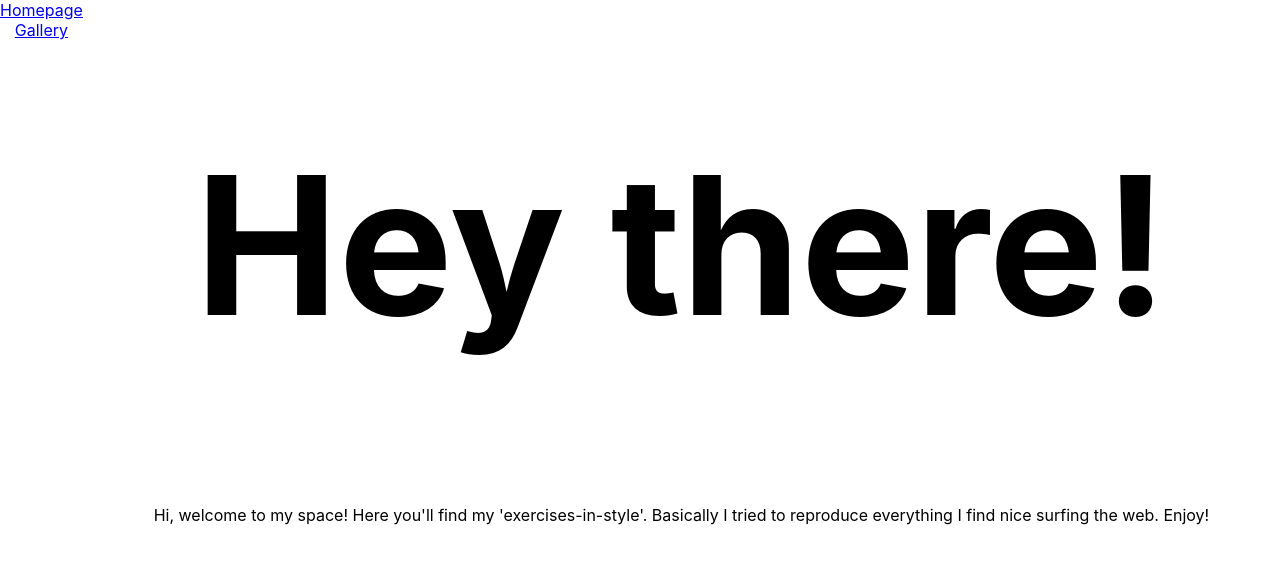
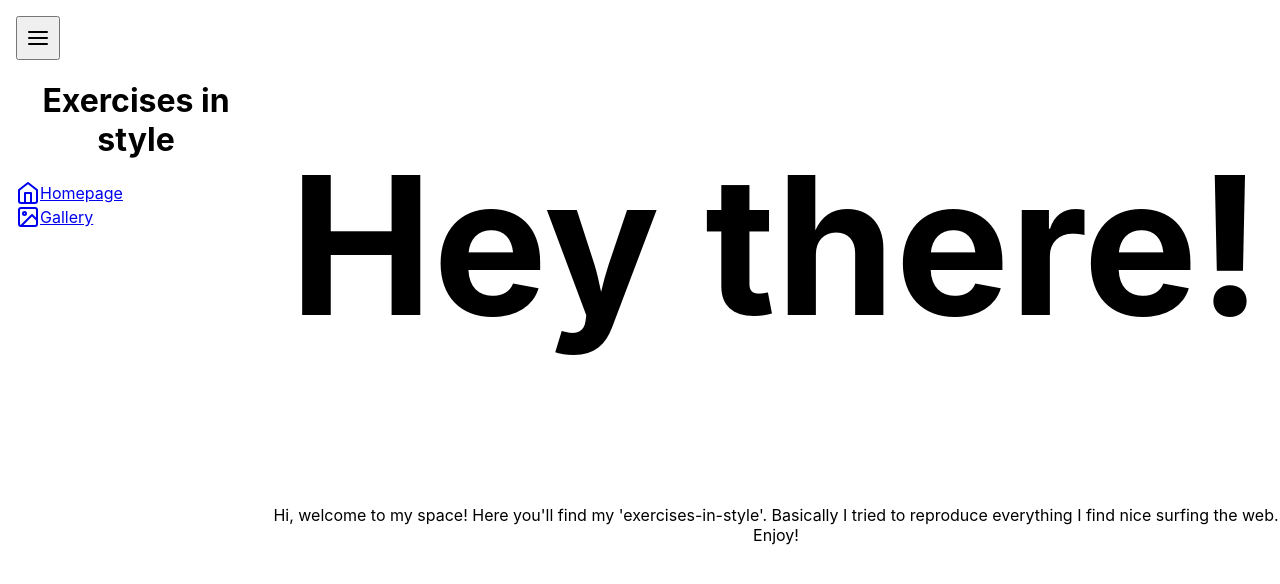
Before and after one commit to Lindsay89/exercises-in-style, a React (Create React App) app: page /eis/ in a window 1280 px wide. Shown: the top 584 px of the page. Built offline with nearby package versions, Linux system fonts and the light colour scheme.

Commit message:
perf: wip in sidebar

```diff
--- a/src/components/Button/button.scss
+++ b/src/components/Button/button.scss
@@ -1,3 +1,5 @@
 .eis-button {
-  padding: 1rem;
+  padding: 0.5rem;
+  display: flex;
+  align-items: center;
 }
--- a/src/components/Scaffold/scaffold.scss
+++ b/src/components/Scaffold/scaffold.scss
@@ -2,4 +2,5 @@
   display: flex;
   height: 100vh;
   text-align: center;
+  overflow: hidden;
 }
--- a/src/components/Sidebar/Sidebar.tsx
+++ b/src/components/Sidebar/Sidebar.tsx
@@ -1,7 +1,9 @@
-import React from "react";
+import React, { useState } from "react";
 import classNames from "classnames";
 import { DefaultProps } from "../../utils/types";
 import { Link } from "react-router-dom";
+import { Home, Image } from "react-feather";
+import { Button } from "../Button";
 
 // styles
 import "./sidebar.scss";
@@ -23,11 +25,23 @@ const defaultProps: SidebarOptionalProps = {
 };
 
 const Sidebar: React.FC<SidebarProps> = ({ className, ...rest }) => {
-  const classList = classNames("eis-sidebar", className);
+  const [isOpen, setIsOpen] = useState<boolean>(true);
+  const classList = classNames("eis-sidebar", { isOpen }, className);
+
   return (
     <div className={classList} {...rest}>
-      <Link to={"/"}>Homepage</Link>
-      <Link to={"/Gallery"}>Gallery</Link>
+      <Button onClick={() => setIsOpen(!isOpen)} icon={"Menu"} />
+      <h1>Exercises in style</h1>
+      <div className="sidebar-content">
+        <Link to={"/"}>
+          <Home />
+          <span className="sidebar-link">Homepage</span>
+        </Link>
+        <Link to={"/Gallery"}>
+          <Image />
+          <span className="sidebar-link">Gallery</span>
+        </Link>
+      </div>
     </div>
   );
 };
--- a/src/components/Sidebar/sidebar.scss
+++ b/src/components/Sidebar/sidebar.scss
@@ -1,5 +1,36 @@
 .eis-sidebar {
   height: 100%;
-  display: flex;
-  flex-direction: column;
+  padding: 1rem;
+  width: 3rem;
+  transition: width 1s;
+  transition-delay: 0.5s;
+  h1 {
+    opacity: 0;
+    transition: all 1s;
+  }
+  .sidebar-link {
+    font-size: 0;
+    transition: all 1s;
+  }
+  &.isOpen {
+    width: 15rem;
+    transition: width 1s;
+    h1 {
+      opacity: 1;
+      transition: all 1s;
+      transition-delay: 0.5s;
+    }
+    .sidebar-link {
+      font-size: 1rem;
+      transition: all 1s;
+    }
+  }
+  .sidebar-content {
+    display: flex;
+    flex-direction: column;
+    a {
+      display: flex;
+      align-items: center;
+    }
+  }
 }
```
